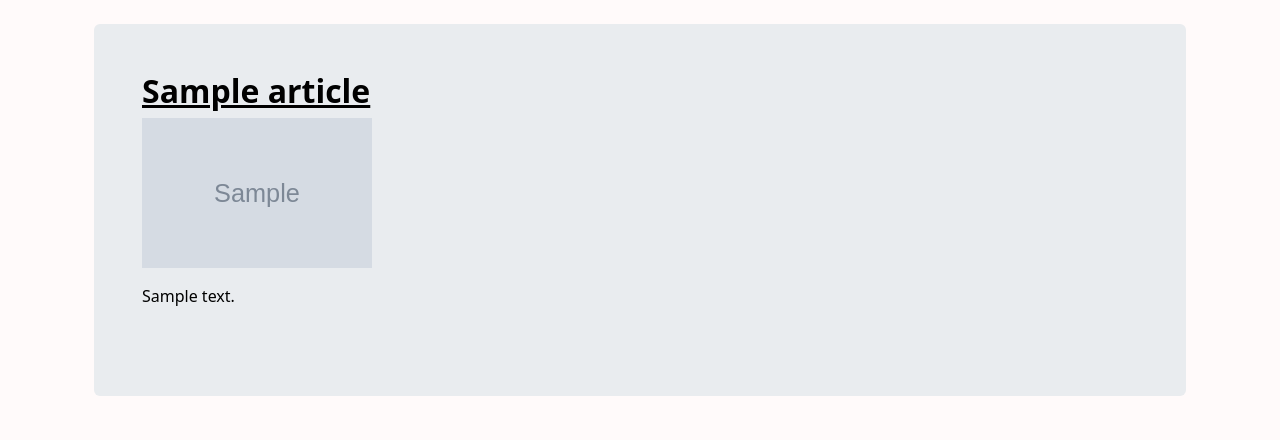
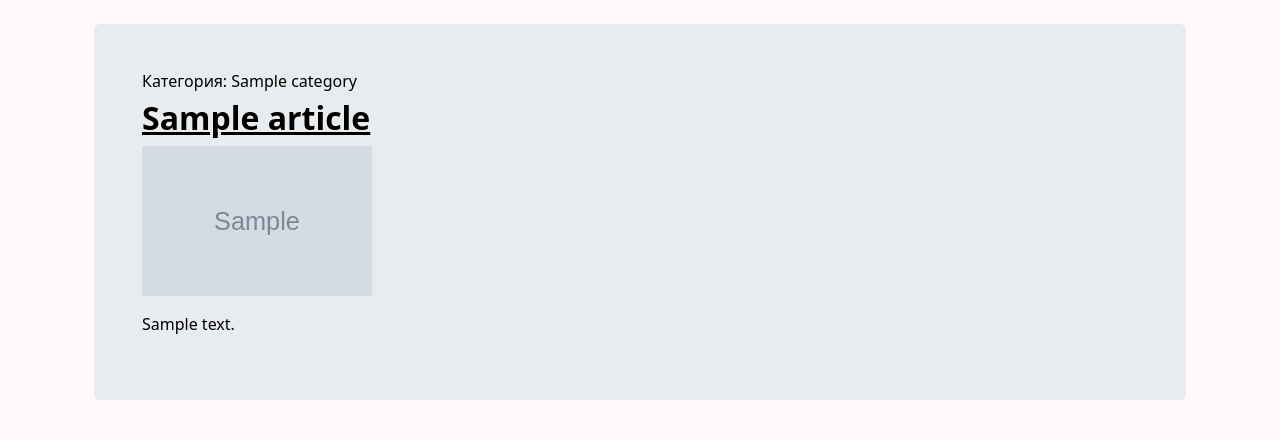
Before and after one commit to Tarilia/DogBlog, a Django app: page / in a window 1280 px wide. Shown: the part 55-495 px from the top of the page. Run offline with Django 4.2, Linux system fonts and the light colour scheme; tables that the repository leaves empty hold one stand-in row (values such as "Sample post"); grey boxes marked "Sample" are stand-in pictures; some libraries are stand-ins or nearby versions.

Commit message:
update html

```diff
--- a/dogblog/article/forms.py
+++ b/dogblog/article/forms.py
@@ -6,4 +6,5 @@ from dogblog.article.models import Article
 class CreateArticlesForm(forms.ModelForm):
     class Meta:
         model = Article
-        fields = ["slug", "title", "content", "photo", "is_published", "cat", "tags"]
+        fields = ["slug", "title", "content", "photo",
+                  "is_published", "cat", "tags"]
--- a/dogblog/article/templates/article/index.html
+++ b/dogblog/article/templates/article/index.html
@@ -10,6 +10,7 @@
     <div class="p-4 p-md-5 mb-4 rounded text-body-emphasis bg-body-secondary">
         {% for article in object_list %}
         {% if article.is_published %}
+        <h6>Категория: {{ article.cat.name }}</h6>
         <h2><a class="text-body-emphasis fw-bold" href="{% url 'detail_articles' slug=article.slug %}">{{ article.title }}</a></h2>
         {% if article.photo %}
         <p><img src="{{ article.photo.url }}" width="230px" height="150px"></p>
@@ -17,7 +18,6 @@
         {% autoescape off %}
         {{ article.content|linebreaks|truncatewords:20 }}
         {% endautoescape %}
-        <br>
         {% endif %}
         {% endfor %}
     </div>
```
